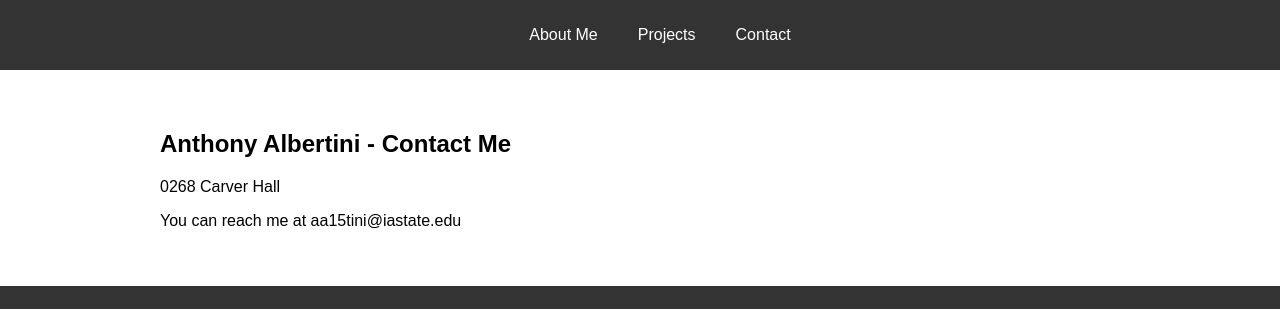
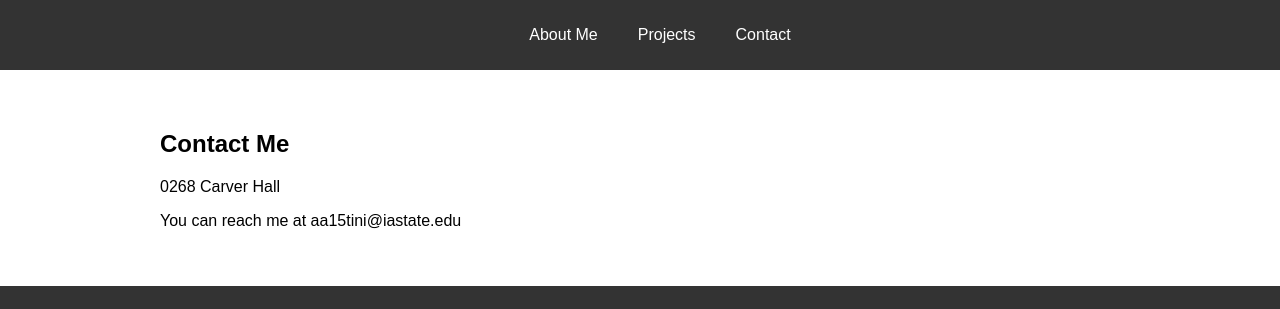
Before and after one commit to TiniTrain/personal, a plain HTML site: page contact.html in a window 1280 px wide. Shown: the top 309 px of the page. Drawn offline with Linux system fonts and the light colour scheme.

Commit message:
Tab Title Changes2

```diff
--- a/contact.html
+++ b/contact.html
@@ -33,7 +33,7 @@
             /* Change color on hover */
         }
     </style>
-    <title>Activity 04 Portfolio Contact Info</title>
+    <title>Anthony Albertini - Contact Me</title>
 </head>
 
 <body>
@@ -48,7 +48,7 @@
     </header>
 
     <div class="container">
-        <h2>Anthony Albertini - Contact Me</h2>
+        <h2>Contact Me</h2>
         <p>0268 Carver Hall</p>
         <p>You can reach me at aa15tini@iastate.edu</p>
     </div>
```
